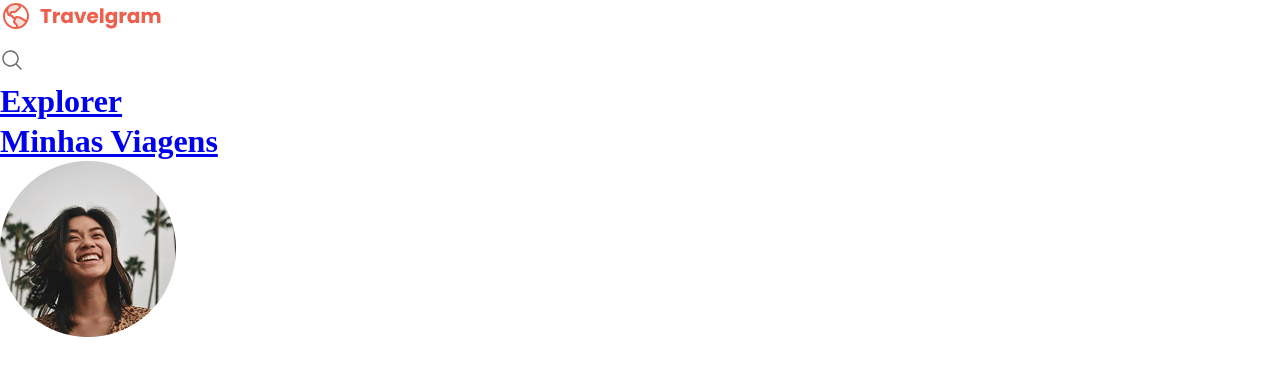
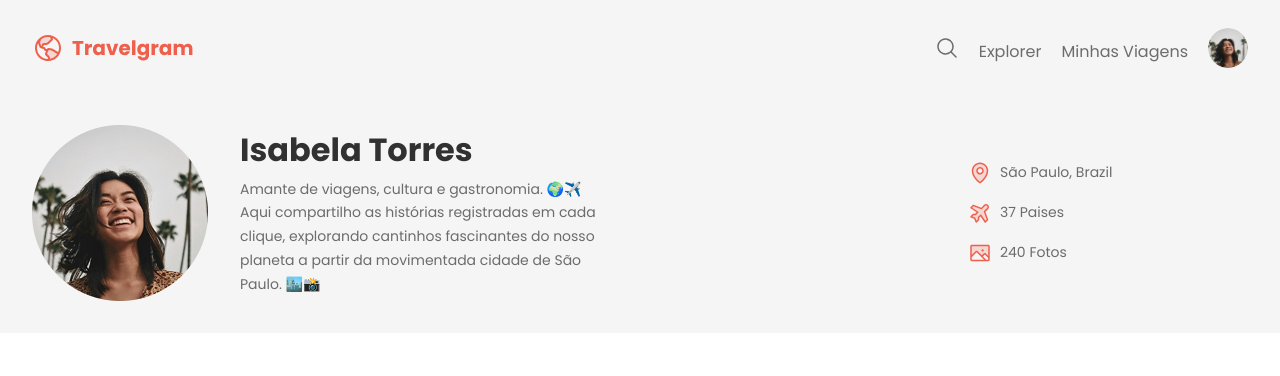
Before and after one commit to DaviBeckha/Travelgram, a plain HTML site: page index.html in a window 1280 px wide. Drawn offline with Linux system fonts and the light colour scheme; a web font is replaced by a local one.

Commit message:
Change Header

```diff
--- a/index.html
+++ b/index.html
@@ -12,12 +12,15 @@
     <link href="https://fonts.googleapis.com/css2?family=Alice&family=Open+Sans:ital,wght@0,300..800;1,300..800&family=Poppins:wght@400;700&display=swap" rel="stylesheet">
 </head>
 <body>
-    <nav>
-          <a href="#" id="logo">
-          <img src="assets/Logo.svg" alt="Logomarca">
-          </a>
+     <div class="bg-surface-color">
 
-         <ul id="primary-menu">
+    <nav class="container">
+
+        <a href="#" id="logo">
+            <img src="assets/Logo.svg" alt="Logomarca">
+        </a>
+
+        <ul id="primary-menu">
             <li>
                 <a href="#">
                     <img src="assets/icons/MagnifyingGlass.svg" alt="ícone de lupinha ">
@@ -29,11 +32,39 @@
             <li><a href="#">
                 <img src="assets/Profile pic.png" alt="Imagem de Isabela Torres">
             </a></li>
-         </ul>
+        </ul>
     </nav>
-    <head>
 
-    </head>
-
+    <header>
+        <div class="container">
+            <div id="profile">
+                <img src="assets/Profile pic.png" alt="Imagem de Isabela Torres">
+                <div>
+                <h1>Isabela Torres
+                </h1>
+                <p>
+                    Amante de viagens, cultura e gastronomia. 🌍✈️  <br>
+                    Aqui compartilho as histórias registradas em cada clique, explorando cantinhos fascinantes
+                    do nosso planeta a partir da movimentada cidade de São Paulo. 🏙️📸
+                </p>
+                </div>
+            </div>
+            <ul id="info">
+                <li>
+                    <img src="assets/icons/MapPin.svg" alt="Icone de mapa">
+                    <span>São Paulo, Brazil</span>
+                </li>
+                  <li>
+                    <img src="assets/icons/AirplaneTilt.svg" alt="Icone de avião">
+                    <span>37 Paises</span>
+                </li>
+                  <li>
+                    <img src="assets/icons/Image.svg" alt="Icone de Imagem">
+                    <span>240 Fotos</span>
+                </li>
+            </ul>
+        </div>
+    </header>
+    </div>
 </body>
 </html>
--- a/styles/global.css
+++ b/styles/global.css
@@ -13,15 +13,35 @@
     --text-color-primary: #313131;
     --text-color-secondary: #6C6C6C;
 
-    --font-family: "Alice", serif;
+    --font-family: "Poppins", serif;
     --text-lg: bold 32px/125% var(--font-family);
     --text: 16px/150% var(--font-family);
-    --text-md: 14px/175% var(--font-family);
-    --text-sm: 12px/175% var(--font-family);
+    --text-md: 14px/170% var(--font-family);
+    --text-sm: 12px/170% var(--font-family);
 }
 
 body {
-    font: var(--text-lg);
+    font: var(--text);
     color: var(--text-color-secondary);
     background-color: var(--background-color);
 }
+
+a {
+    text-decoration: none;
+    color: inherit;
+}
+
+a:hover {
+    color: var(--brand-color);
+    text-decoration: underline;
+}
+
+
+.container {
+    padding-inline: 32px;
+    max-width: 1280px;
+    margin-inline: auto ;
+}
+.bg-surface-color {
+    background-color: var(--surface-color);
+}
--- /dev/null
+++ b/styles/header.css
@@ -0,0 +1,40 @@
+header {
+    padding-block: 32px;
+    font: var(--text-md);
+}
+
+header .container {
+    display: flex;
+    justify-content: space-between;
+    align-items: center;
+}
+
+#profile {
+display: flex;
+align-items: center;
+gap: 32px;
+}
+
+#profile > div {
+    max-width: 384px;
+}
+
+#profile h1 {
+    font: var(--text-lg);
+    color: var(--text-color-primary);
+    margin-bottom: 8px;
+}
+
+#info {
+    list-style: none;
+    display: flex;
+    flex-direction: column;
+    gap: 16px;
+    width: 280px;
+}
+
+#info li {
+    display: flex;
+    align-items: center;
+    gap: 8px;
+}
--- a/styles/index.css
+++ b/styles/index.css
@@ -1 +1,3 @@
 @import url(global.css);
+@import url(nav.css);
+@import url(header.css);
--- /dev/null
+++ b/styles/nav.css
@@ -0,0 +1,27 @@
+nav {
+    display: flex;
+    justify-content: space-between;
+    align-items: center;
+
+    padding-block: 20px 10px;
+}
+
+nav ul {
+    list-style: none;
+    display: flex;
+    align-items: center;
+    gap: 20px;
+
+    padding-block: 8px;
+}
+
+nav ul li:last-child img {
+    width: 40px;
+    height: 40px;
+    object-fit: cover;
+    border-radius: 50%;
+}
+
+nav a {
+
+}
```
